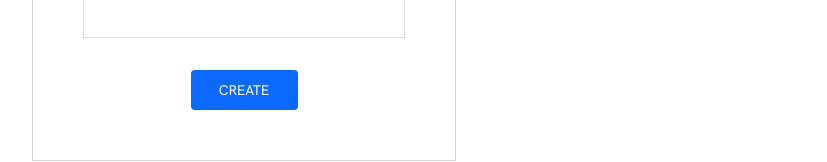
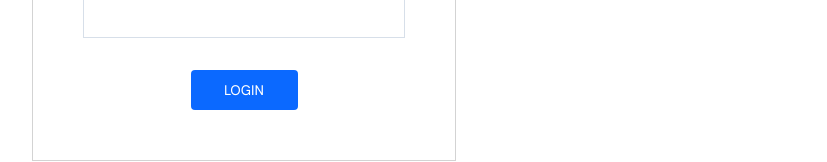
Before and after one commit to manideepamara/ResourceManagement, a React (Create React App) app: page / in a window 1280 px wide. Shown: the part 442-604 px from the top of the page, without its empty margins (226-1053 px from the left). Built offline with nearby package versions, Linux system fonts and the light colour scheme.

Commit message:
text correction

```diff
--- a/src/components/LoginForm.jsx
+++ b/src/components/LoginForm.jsx
@@ -67,7 +67,7 @@ function LoginForm({ setIsAuth }) {
           <TextBox type={"password"} id={"password"}></TextBox>
           {error.password && <ErrorMessage>please fill the password</ErrorMessage>}
         </ItemWrapper>
-        <Button bgColor={"#0B69FF"} text={"CREATE"} onClick={onSubmit} />
+        <Button bgColor={"#0B69FF"} text={"LOGIN"} onClick={onSubmit} />
       </FormWrapper>
       <NxtWaveLogo />
     </LoginWrapper>
```
